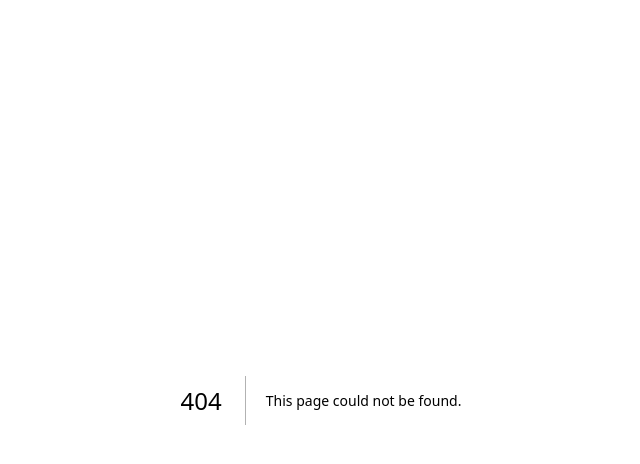
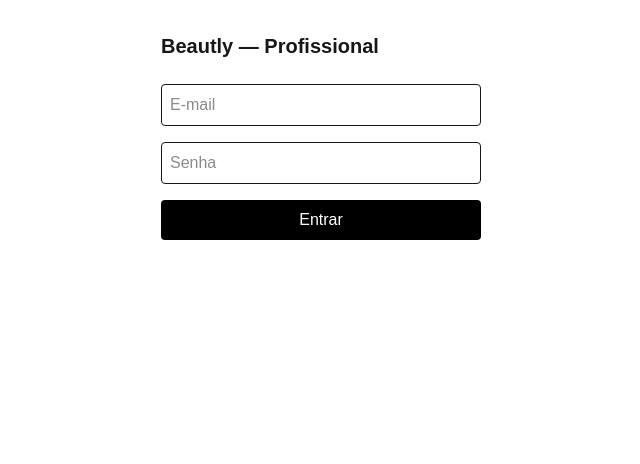
Before and after one commit to Faabiiogja/beautly, a Next.js app: page /admin/login in a window 1280 px wide. Before the commit this address had no page. Shown: the top 464 px of the page, without its empty margins (319-959 px from the left). Built offline with nearby package versions, Linux system fonts and the light colour scheme; no server answers.

Commit message:
feat: professional login/logout

```diff
--- /dev/null
+++ b/src/app/admin/login/actions.ts
@@ -0,0 +1,35 @@
+"use server";
+
+import { getSession } from "@/lib/session";
+import { authenticate } from "@/services/auth-service";
+import { redirect } from "next/navigation";
+import { z } from "zod";
+
+const schema = z.object({ email: z.string().email(), password: z.string().min(1) });
+
+export interface AdminLoginState {
+  error?: string;
+}
+
+export async function loginAction(
+  _prev: AdminLoginState | null,
+  formData: FormData,
+): Promise<AdminLoginState> {
+  const parsed = schema.safeParse({
+    email: formData.get("email"),
+    password: formData.get("password"),
+  });
+  if (!parsed.success) return { error: "Dados inválidos." };
+
+  const result = await authenticate(parsed.data.email, parsed.data.password);
+  if (!result || result.role !== "PROFESSIONAL") {
+    return { error: "E-mail ou senha incorretos." };
+  }
+
+  const session = await getSession();
+  session.userId = result.userId;
+  session.role = result.role;
+  session.businessId = result.businessId;
+  await session.save();
+  redirect("/admin");
+}
--- /dev/null
+++ b/src/app/admin/login/page.tsx
@@ -0,0 +1,24 @@
+"use client";
+
+import { useActionState } from "react";
+import { loginAction, type AdminLoginState } from "./actions";
+
+export default function AdminLoginPage() {
+  const [state, action, pending] = useActionState<AdminLoginState | null, FormData>(
+    loginAction,
+    null,
+  );
+  return (
+    <main className="mx-auto max-w-sm p-8">
+      <h1 className="mb-6 text-xl font-semibold">Beautly — Profissional</h1>
+      <form action={action} className="space-y-4">
+        <input name="email" type="email" placeholder="E-mail" required className="w-full rounded border p-2" />
+        <input name="password" type="password" placeholder="Senha" required className="w-full rounded border p-2" />
+        {state?.error && <p className="text-sm text-red-600">{state.error}</p>}
+        <button type="submit" disabled={pending} className="w-full rounded bg-black p-2 text-white disabled:opacity-50">
+          {pending ? "Entrando..." : "Entrar"}
+        </button>
+      </form>
+    </main>
+  );
+}
--- /dev/null
+++ b/src/app/admin/logout/route.ts
@@ -0,0 +1,10 @@
+import { getSession } from "@/lib/session";
+import { NextResponse } from "next/server";
+
+export async function POST() {
+  const session = await getSession();
+  session.destroy();
+  return NextResponse.redirect(
+    new URL("/admin/login", process.env.APP_URL ?? "http://localhost:3000"),
+  );
+}
```
Also changed, not shown: 1 other file (tests, documents, lock files or other folders).
